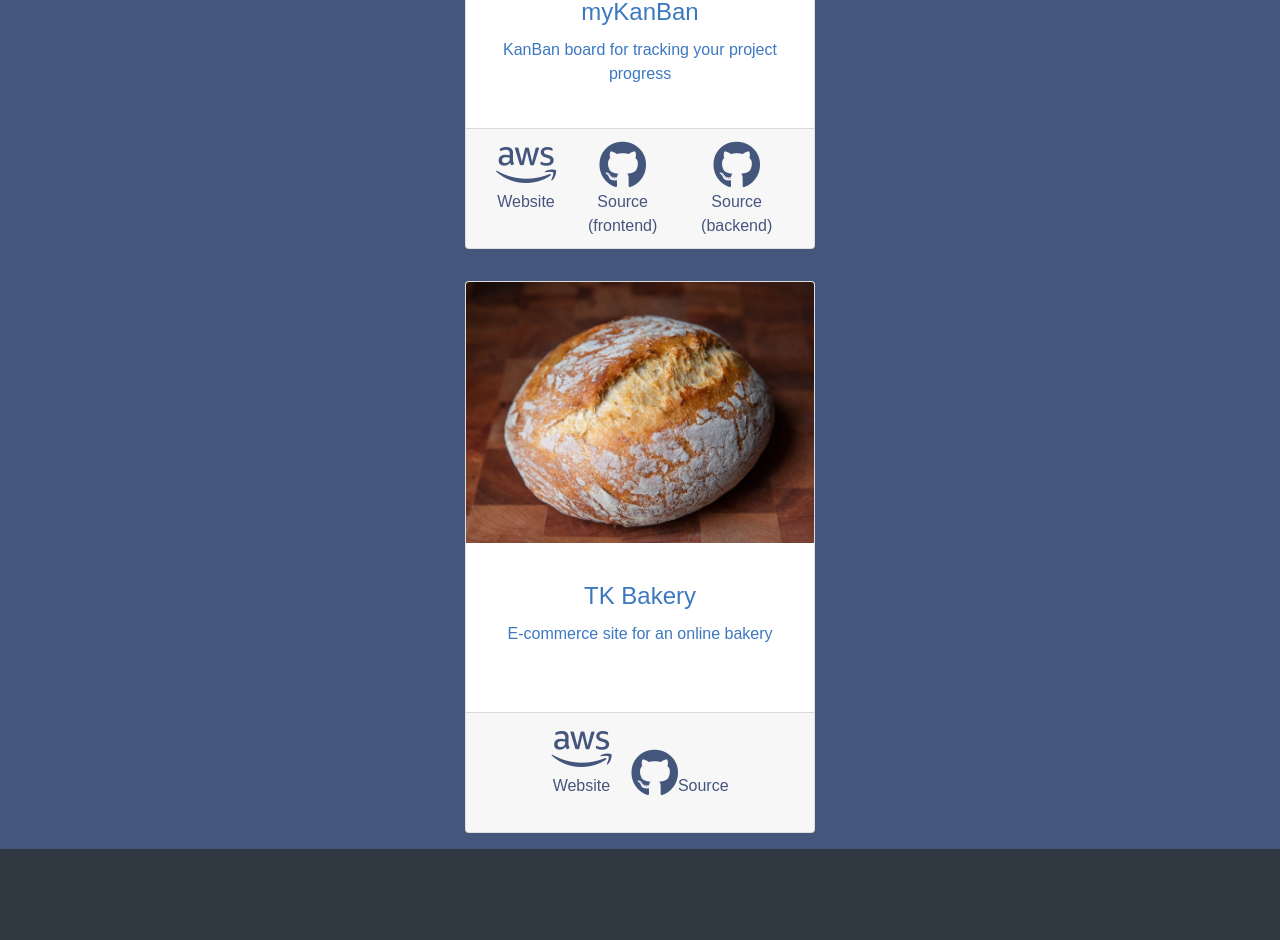
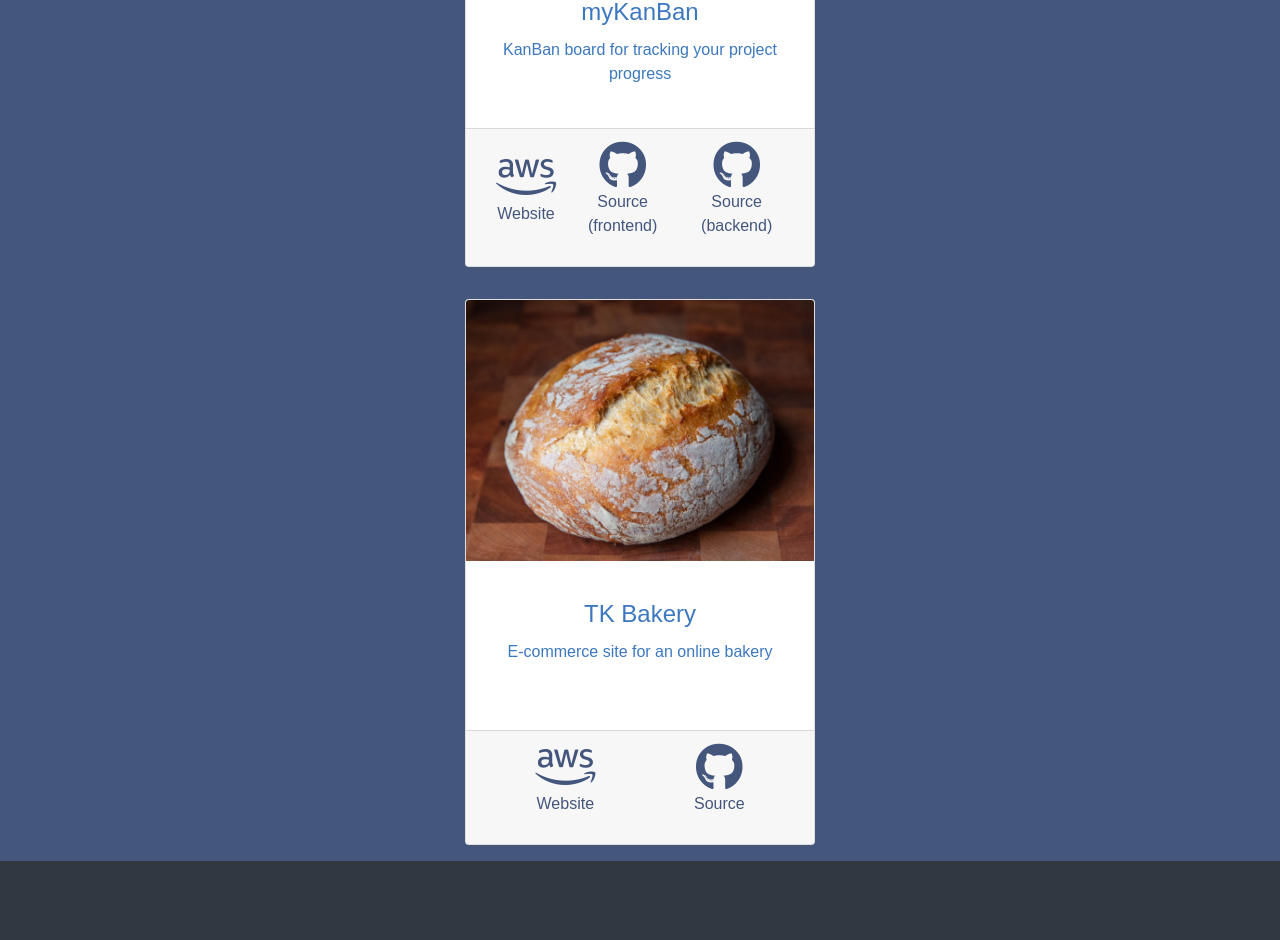
Before and after one commit to teekaygithub/teekaygithub.github.io, a React (Create React App) app: page / in a window 1280 px wide. Shown: the part 1360-2300 px from the top of the page. Built offline with nearby package versions, Linux system fonts and the light colour scheme.

Commit message:
replaced inline styling with bs4 classes

```diff
--- a/src/MyKanBan.js
+++ b/src/MyKanBan.js
@@ -10,21 +10,21 @@ function MyKanBan() {
                 <h4 className="card-title">myKanBan</h4>
                 <p className="card-text">KanBan board for tracking your project progress</p>
             </div>
-            <div className="card-footer" style={{ display: 'flex' }}>
+            <div className="card-footer d-flex justify-content-start align-items-center">
                 <a href="http://mykanban-fe.s3-website-us-west-1.amazonaws.com/" target="_blank">
-                    <div style={{ display: 'inline-block' }}>
+                    <div className="card-footer-button-container">
                         <i className="fab fa-aws fa-3x"></i>
                         <p>Website</p>
                     </div>
                 </a>
                 <a href="https://github.com/teekaygithub/myKanBan-FE" target="_blank">
-                    <div style={{ display: 'inline-block' }}>
+                    <div className="card-footer-button-container">
                         <i className="fab fa-github fa-3x"></i>
                         <p>Source (frontend)</p>
                     </div>
                 </a>
                 <a href="https://github.com/teekaygithub/myKanBan" target="_blank">
-                    <div style={{ display: 'inline-block' }}>
+                    <div className="card-footer-button-container">
                         <i className="fab fa-github fa-3x"></i>
                         <p>Source (backend)</p>
                     </div>
--- a/src/TkBakery.js
+++ b/src/TkBakery.js
@@ -10,17 +10,17 @@ function TkBakery() {
                 <h4 className="card-title">TK Bakery</h4>
                 <p className="card-text">E-commerce site for an online bakery</p>
             </div>
-            <div className="card-footer">
+            <div className="card-footer d-flex justify-content-around align-items-center">
                 <a href="https://ec2-54-151-82-200.us-west-1.compute.amazonaws.com:8443/" target="_blank">
-                    <div style={{ display: 'inline-block' }}>
+                    <div className="card-footer-container">
                         <i className="fab fa-aws fa-3x"></i>
                         <p>Website</p>
                     </div>
                 </a>
                 <a href="https://github.com/teekaygithub/tomsbakery" target="_blank">
-                    <div style={{ display: 'inline-block' }}>
+                    <div className="card-footer-container">
                         <i className="fab fa-github fa-3x"></i>
-                        <p style={{ display: 'inline-block' }}>Source</p>
+                        <p>Source</p>
                     </div>
                 </a>
             </div>
--- a/src/style.css
+++ b/src/style.css
@@ -109,14 +109,14 @@ section {
     height: 280px;
 }
 
-.card-footer {
-	height: 120px;
-}
-
 .card-footer a {
     margin: 0px 10px;
     display: inline-block;
 	color: #45567d;
+}
+
+.card-footer-button-container {
+	display: inline-block;
 }
 
 /* Skill section */
```
